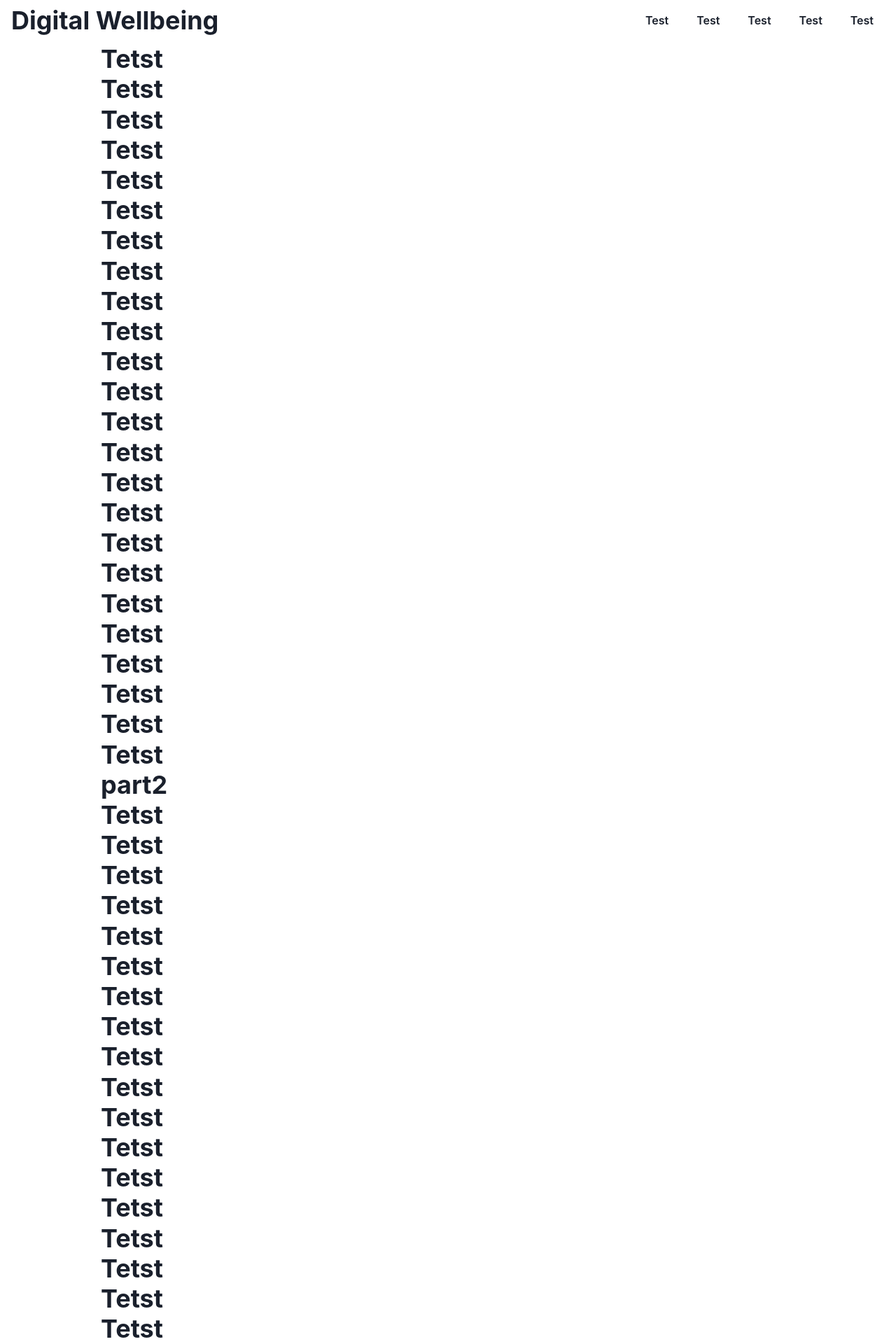
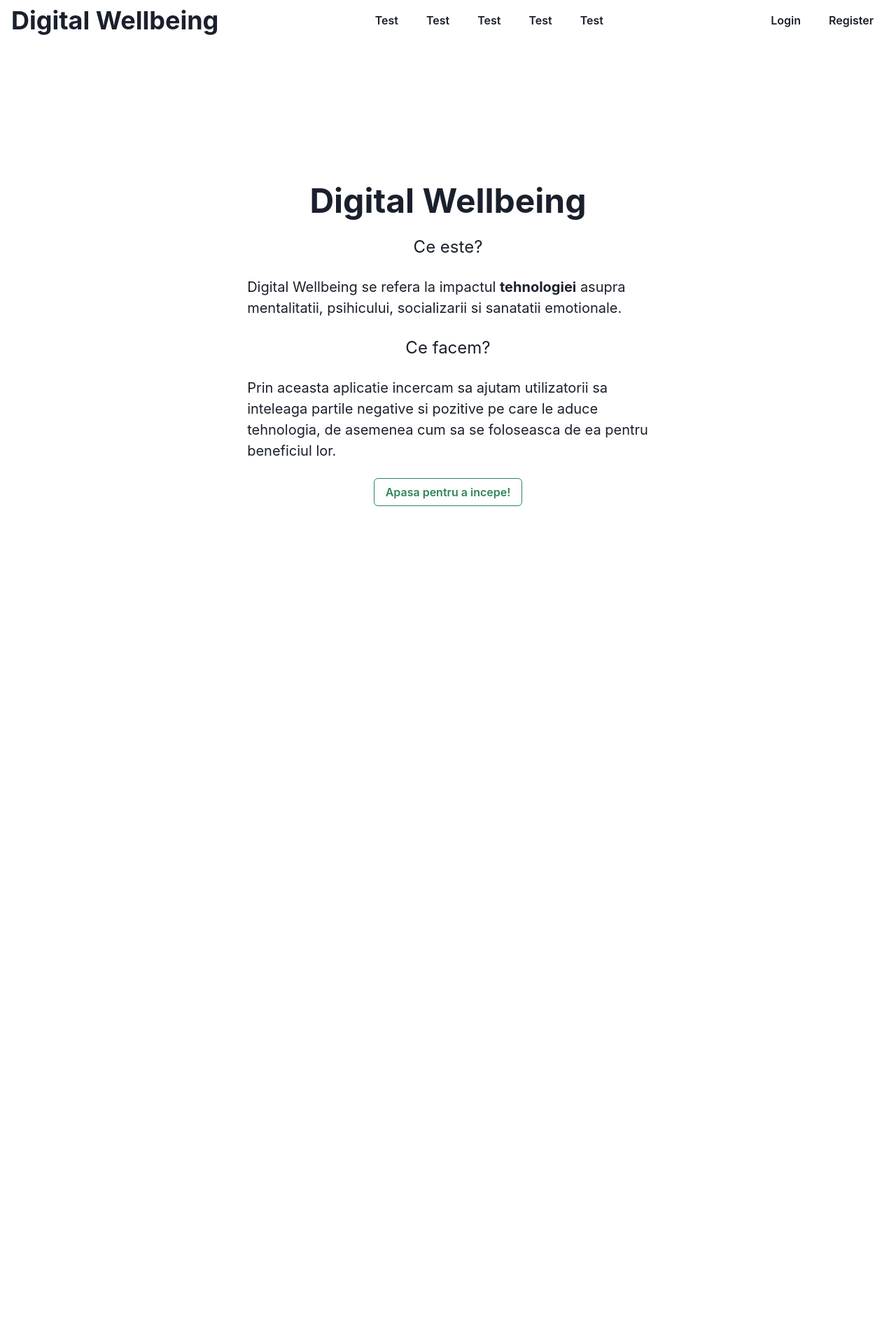
Before and after one commit to rsh1337/digital-wellbeing, a Next.js app: page / in a window 1280 px wide. Shown: the top 1920 px of the page at 70% size. After the commit the page ends 800 px from the top, so only its background shows below. Built offline with nearby package versions, Linux system fonts and the light colour scheme.

Commit message:
first page

```diff
--- a/components/Header.js
+++ b/components/Header.js
@@ -157,6 +157,15 @@ function NavbarDesktop() {
 								<Button variant="ghost">Test</Button>
 							</motion.ul>
 						</HStack>
+						<Spacer />
+						<HStack spacing={2}>
+							<motion.ul variants={itemDesktop}>
+								<Button variant="ghost">Login</Button>
+							</motion.ul>
+							<motion.ul variants={itemDesktop}>
+								<Button variant="ghost">Register</Button>
+							</motion.ul>
+						</HStack>
 					</Flex>
 				</motion.ul>
 			</Container>
--- a/pages/index.js
+++ b/pages/index.js
@@ -1,5 +1,15 @@
-import { Box, Center, Container, Heading, Text } from '@chakra-ui/react';
+import {
+	Box,
+	Button,
+	Center,
+	Container,
+	Heading,
+	HStack,
+	Text,
+	VStack
+} from '@chakra-ui/react';
 import { Variants, motion } from 'framer-motion';
+import NextLink from 'next/link';
 const cardVariants = {
 	offscreen: {
 		y: 500
@@ -18,42 +28,12 @@ const cardVariants = {
 export default function Home() {
 	return (
 		<Box>
-				<Container maxW="container.lg">
-						<motion.div
-					className="card-container"
-					initial="offscreen"
-					whileInView="onscreen"
-					viewport={{ once: true, amount: 0 }}
+			<Container
+				maxW="container.lg"
+				mt={{ base: '80px', md: '200px' }}
+				mb={{ base: '100px', md: '5' }}
 			>
-					<motion.div className="card" variants={cardVariants}>
-						<Box>
-							<Heading>Tetst</Heading>
-							<Heading>Tetst</Heading>
-							<Heading>Tetst</Heading>
-							<Heading>Tetst</Heading>
-							<Heading>Tetst</Heading>
-							<Heading>Tetst</Heading>
-							<Heading>Tetst</Heading>
-							<Heading>Tetst</Heading>
-							<Heading>Tetst</Heading>
-							<Heading>Tetst</Heading>
-							<Heading>Tetst</Heading>
-							<Heading>Tetst</Heading>
-							<Heading>Tetst</Heading>
-							<Heading>Tetst</Heading><Heading>Tetst</Heading>
-							<Heading>Tetst</Heading>
-							<Heading>Tetst</Heading>
-							<Heading>Tetst</Heading>
-							<Heading>Tetst</Heading><Heading>Tetst</Heading>
-							<Heading>Tetst</Heading><Heading>Tetst</Heading>
-
-							<Heading>Tetst</Heading>
-							<Heading>Tetst</Heading>
-						</Box>
-					</motion.div>
-
-				</motion.div>
-
+				<Container>
 					<motion.div
 						className="card-container"
 						initial="offscreen"
@@ -61,33 +41,39 @@ export default function Home() {
 						viewport={{ once: true, amount: 0.1 }}
 					>
 						<motion.div className="card" variants={cardVariants}>
-						<Box>
-							<Heading>part2</Heading>
-							<Heading>Tetst</Heading>
-							<Heading>Tetst</Heading>
-							<Heading>Tetst</Heading>
-							<Heading>Tetst</Heading>
-							<Heading>Tetst</Heading>
-							<Heading>Tetst</Heading>
-							<Heading>Tetst</Heading>
-							<Heading>Tetst</Heading>
-							<Heading>Tetst</Heading>
-							<Heading>Tetst</Heading>
-							<Heading>Tetst</Heading>
-							<Heading>Tetst</Heading>
-							<Heading>Tetst</Heading><Heading>Tetst</Heading>
-							<Heading>Tetst</Heading>
-							<Heading>Tetst</Heading>
-							<Heading>Tetst</Heading>
-							<Heading>Tetst</Heading><Heading>Tetst</Heading>
-							<Heading>Tetst</Heading><Heading>Tetst</Heading>
-
-							<Heading>Tetst</Heading>
-							<Heading>Tetst</Heading>
-						</Box>
+							<VStack spacing={6}>
+								<NextLink href="/" passHref>
+									<Heading size="2xl">
+										Digital Wellbeing
+									</Heading>
+								</NextLink>
+								<Text fontSize="2xl">Ce este?</Text>
+								<Text fontSize="xl">
+									Digital Wellbeing se refera la impactul{' '}
+									<Text as="b">tehnologiei</Text> asupra
+									mentalitatii, psihicului, socializarii si
+									sanatatii emotionale.
+								</Text>
+								<Text fontSize="2xl">Ce facem?</Text>
+								<Text fontSize="xl">
+									Prin aceasta aplicatie incercam sa ajutam
+									utilizatorii sa inteleaga partile negative
+									si pozitive pe care le aduce tehnologia, de
+									asemenea cum sa se foloseasca de ea pentru
+									beneficiul lor.
+								</Text>
+								<NextLink href="/negative" passHref>
+									<Button
+										variant="outline"
+										colorScheme="green"
+									>
+										Apasa pentru a incepe!
+									</Button>
+								</NextLink>
+							</VStack>
 						</motion.div>
-
 					</motion.div>
+				</Container>
 			</Container>
 		</Box>
 	);
```
Also changed, not shown: public/manifest.json. Lines whose indentation alone changed are shown as unchanged.
